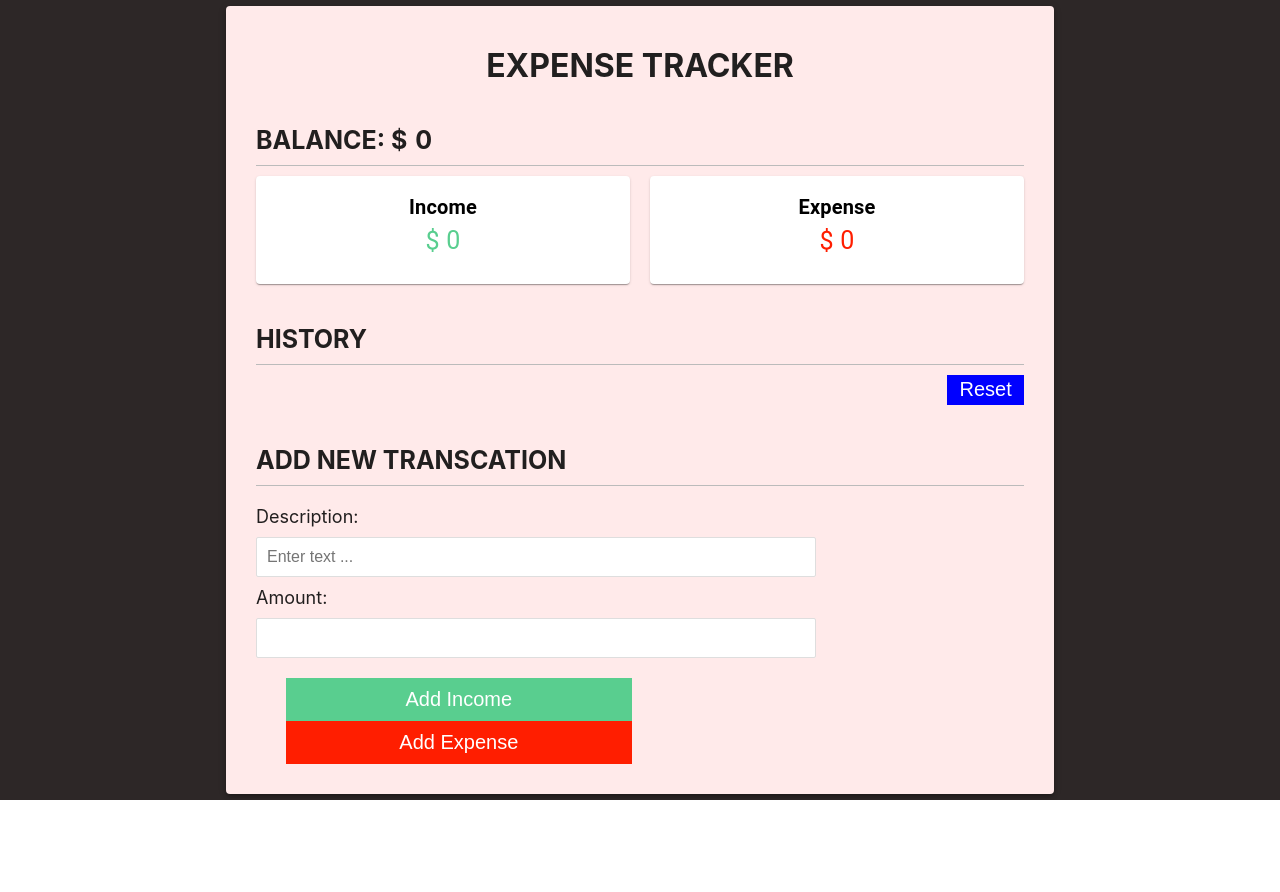
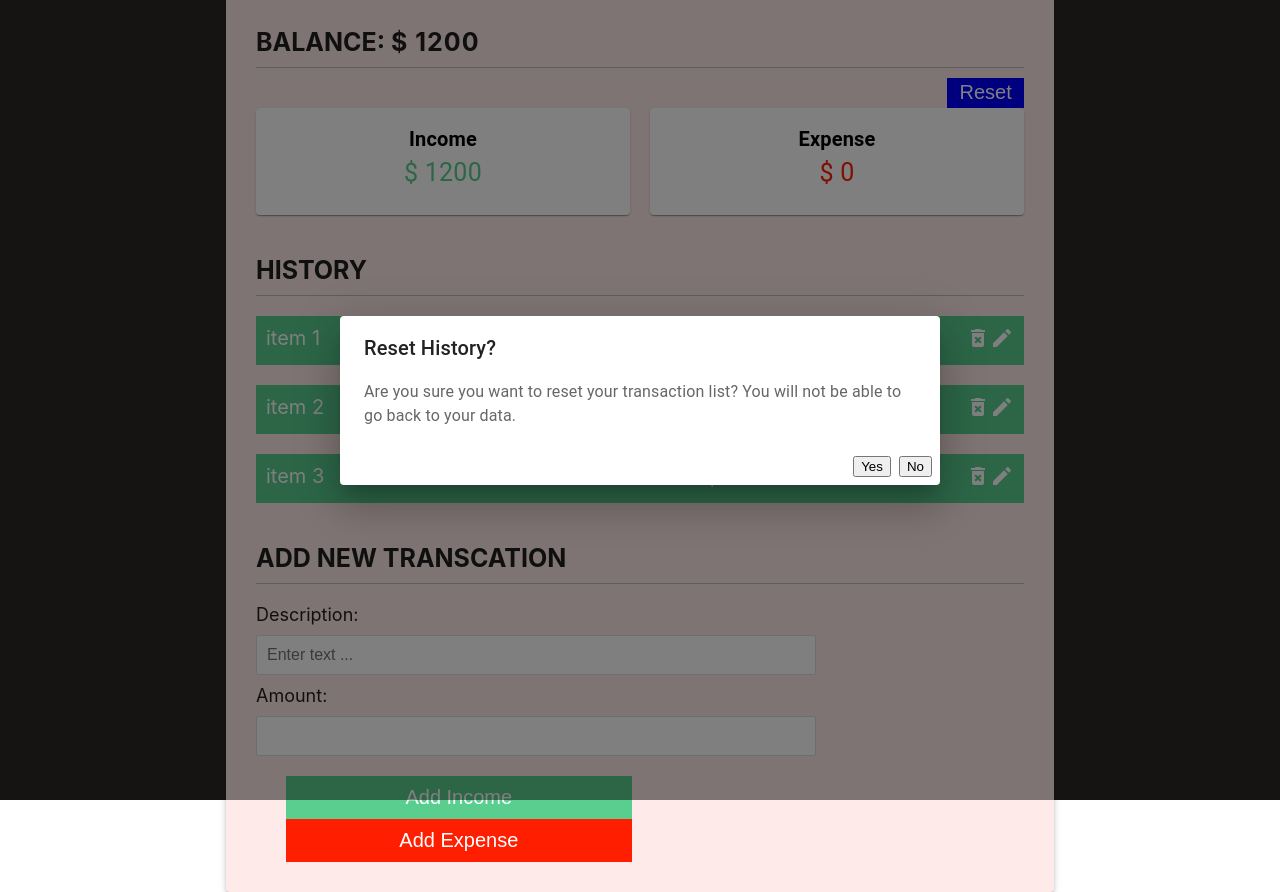
Before and after one commit to 06shayan/Expense-Tracker-App, a React (Create React App) app: page / in a window 1280 px wide. Both pictures are taken after a click on the button "Reset". Before the commit the page ends 800 px from the top, so only its background shows below. Built offline with nearby package versions, Linux system fonts and the light colour scheme.

Commit message:
Initialized balance and income-expense components

```diff
--- a/src/App.js
+++ b/src/App.js
@@ -8,6 +8,7 @@ import TransactionList from './components/TransactionList';
 import Paper from '@mui/material/Paper';
 import Box from '@mui/material/Box';
 import { ContextProvider } from './GlobalContext';
+import ResetDialogueBox from './components/ResetDialogueBox';
 
 
 
@@ -29,6 +30,7 @@ function App() {
           <Paper elevation={3} sx={paper} >
             <Header />
             <Balance />
+            <ResetDialogueBox/>
             {/* <Toggler /> */}
             <IncomeExpenseSection />
             <TransactionList />
--- /dev/null
+++ b/src/components/ResetDialogueBox.jsx
@@ -0,0 +1,37 @@
+import { Button, Dialog, DialogTitle, DialogContent, DialogContentText, DialogActions } from "@mui/material";
+import React from 'react'
+import { useState, useContext } from "react";
+import { ApplicationContext } from '../GlobalContext';
+
+
+function ResetDialogueBox() {
+
+    const [open, setOpen] = useState(false)
+    const { transactionList, transactionDispatch } = useContext(ApplicationContext)
+
+    const handleReset = () => {
+        transactionDispatch({ type: 'reset' })
+    }
+
+  return (
+    <>
+      <button className="btn-reset" onClick={() => setOpen(true)}>Reset</button>
+      <Dialog
+             aria-labelledby="dialog-title"
+             aria-describedby="dialog-description"
+             open={open}
+             onClose={() => setOpen(false)}>
+          <DialogTitle id='dialog-title'>Reset History?</DialogTitle>
+          <DialogContent>
+            <DialogContentText id='dialog-description'>Are you sure you want to reset your transaction list? You will not be able to go back to your data.</DialogContentText>
+          </DialogContent>
+          <DialogActions>
+            <button onClick={handleReset}>Yes</button>
+            <button autoFocus onClick={() => setOpen(false)}>No</button>
+          </DialogActions>
+      </Dialog>
+    </>
+  )
+}
+
+export default ResetDialogueBox
--- a/src/components/TransactionList.jsx
+++ b/src/components/TransactionList.jsx
@@ -23,9 +23,9 @@ function TransactionList() {
         fontSize: '20px'
     }
 
-    const handleReset = () => {
-        transactionDispatch({ type: 'reset' })
-    }
+    // const handleReset = () => {
+    //     transactionDispatch({ type: 'reset' })
+    // }
 
     const handleDelete = (id) => {
         transactionDispatch({ type: 'delete-transaction', payload: { id: id } })
@@ -35,7 +35,7 @@ function TransactionList() {
     return (
         <>
             <h3>History</h3>
-            <button className='btn-reset' onClick={handleReset}>Reset</button>
+            {/* <button className='btn-reset' onClick={handleReset}>Reset</button> */}
             {
                 transactionList.map((listItem) => (
                     <Box style={{ backgroundColor: listItem.backgroundColor }} sx={containerStyles} key={listItem.id} >
```
